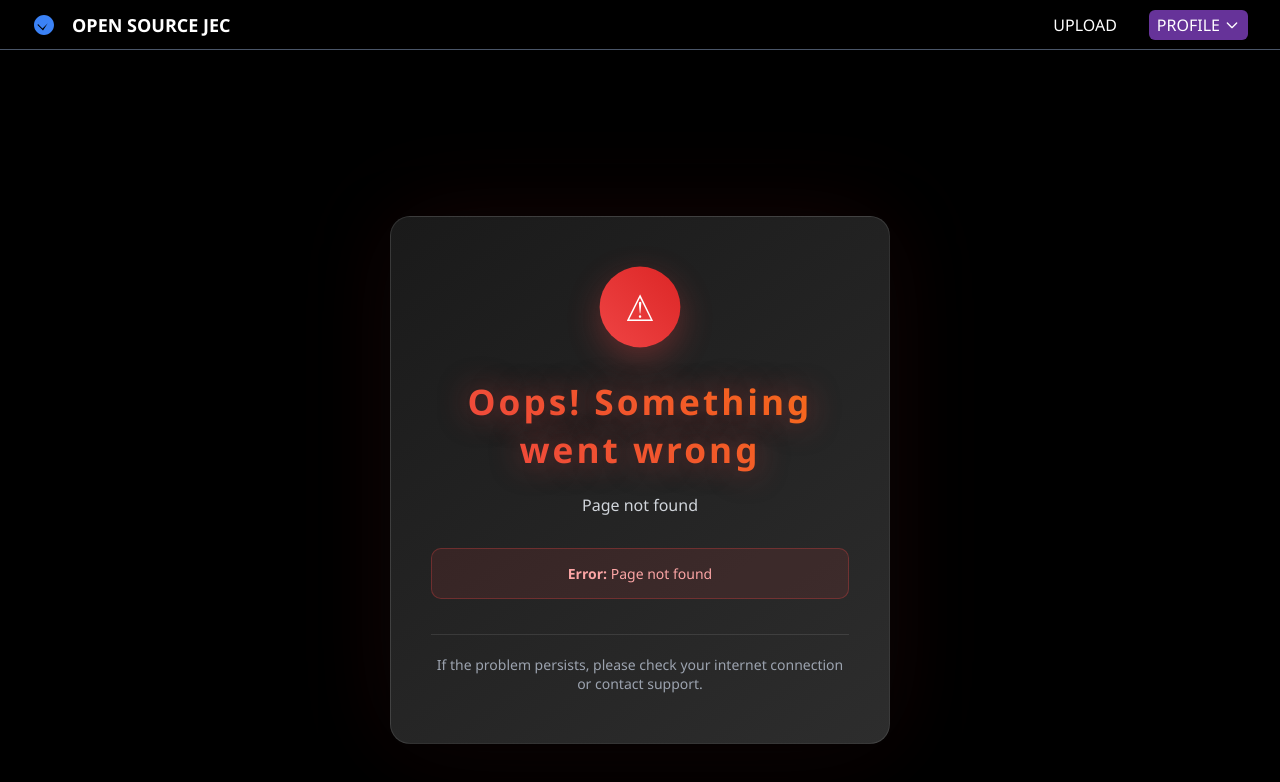
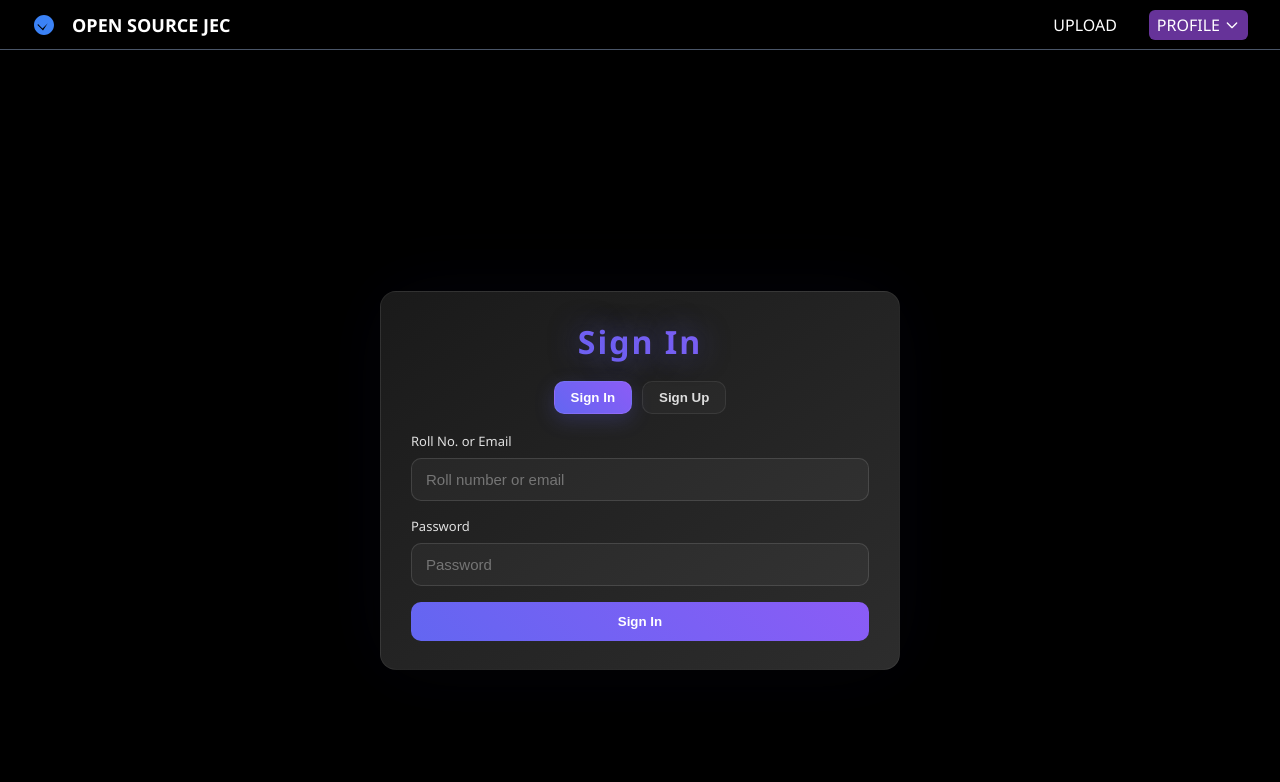
Before and after one commit to hardikgaikwad/getpyqjec, a React (Vite) app in the folder frontend/: page /profile in a window 1280 px wide. Before the commit this address had no page. Shown: the top 782 px of the page. Built offline with nearby package versions, Linux system fonts and the light colour scheme.

Commit message:
added login form ui

```diff
--- a/frontend/src/App.jsx
+++ b/frontend/src/App.jsx
@@ -2,6 +2,7 @@ import {createBrowserRouter, RouterProvider} from "react-router-dom"
 import DownloadPage from "./components/DownloadPage/DownloadPage";
 import UploadDataPage from "./components/UploadPage/UploadPage";
 import RootLayout from "./components/Root/Root";
+import LoginForm from "./components/LoginForm/LoginForm";
 import ErrorPage from "./components/ErrorPage/Error";
 
 const router = createBrowserRouter([
@@ -11,6 +12,7 @@ const router = createBrowserRouter([
     children: [
       { index: true, element: <DownloadPage />, errorElement: <ErrorPage /> },
       { path: "upload", element: <UploadDataPage />, errorElement: <ErrorPage /> },
+      { path: "profile", element: <LoginForm />, errorElement: <ErrorPage /> },
       { path: "*", element: <ErrorPage msg = "Page not found" /> },
     ],
   },
--- /dev/null
+++ b/frontend/src/components/LoginForm/LoginForm.jsx
@@ -0,0 +1,131 @@
+import { useState } from "react";
+import styles from "./LoginForm.module.css";
+
+export default function LoginForm() {
+  const [mode, setMode] = useState("signin");
+  const [form, setForm] = useState({
+    email: "",
+    rollno: "",
+    password: "",
+    identifier: "",
+  });
+
+  const handleChange = (e) => {
+    const { name, value } = e.target;
+    setForm((prev) => ({ ...prev, [name]: value }));
+  };
+
+  const handleSubmit = (e) => {
+    e.preventDefault();
+  };
+
+  return (
+    <div className={styles.loginPage}>
+      <div className={styles.container}>
+        <h1 className={styles.heading}>{mode === "signin" ? "Sign In" : "Sign Up"}</h1>
+
+        <div className={styles.toggleRow}>
+          <button
+            type="button"
+            className={`${styles.toggleBtn} ${mode === "signin" ? styles.active : ""}`}
+            onClick={() => setMode("signin")}
+          >
+            Sign In
+          </button>
+          <button
+            type="button"
+            className={`${styles.toggleBtn} ${mode === "signup" ? styles.active : ""}`}
+            onClick={() => setMode("signup")}
+          >
+            Sign Up
+          </button>
+        </div>
+
+        <form className={styles.form} onSubmit={handleSubmit} noValidate>
+          {mode === "signup" ? (
+            <>
+              <div className={styles.formGroup}>
+                <label className={styles.label} htmlFor="email">Email</label>
+                <input
+                  id="email"
+                  name="email"
+                  type="email"
+                  className={styles.input}
+                  placeholder="you@example.com"
+                  value={form.email}
+                  onChange={handleChange}
+                  required
+                />
+              </div>
+
+              <div className={styles.formGroup}>
+                <label className={styles.label} htmlFor="rollno">Roll No.</label>
+                <input
+                  id="rollno"
+                  name="rollno"
+                  type="text"
+                  className={styles.input}
+                  placeholder="Roll number"
+                  value={form.rollno}
+                  onChange={handleChange}
+                  required
+                />
+              </div>
+
+              <div className={styles.formGroup}>
+                <label className={styles.label} htmlFor="password">Password</label>
+                <input
+                  id="password"
+                  name="password"
+                  type="password"
+                  className={styles.input}
+                  placeholder="Password"
+                  value={form.password}
+                  onChange={handleChange}
+                  required
+                  minLength={6}
+                />
+              </div>
+            </>
+          ) : (
+            <>
+              <div className={styles.formGroup}>
+                <label className={styles.label} htmlFor="identifier">Roll No. or Email</label>
+                <input
+                  id="identifier"
+                  name="identifier"
+                  type="text"
+                  className={styles.input}
+                  placeholder="Roll number or email"
+                  value={form.identifier}
+                  onChange={handleChange}
+                  required
+                />
+              </div>
+
+              <div className={styles.formGroup}>
+                <label className={styles.label} htmlFor="password">Password</label>
+                <input
+                  id="password"
+                  name="password"
+                  type="password"
+                  className={styles.input}
+                  placeholder="Password"
+                  value={form.password}
+                  onChange={handleChange}
+                  required
+                />
+              </div>
+            </>
+          )}
+
+          <div className={styles.buttonGroup}>
+            <button type="submit" className={styles.submitBtn}>
+              {mode === "signin" ? "Sign In" : "Sign Up"}
+            </button>
+          </div>
+        </form>
+      </div>
+    </div>
+  );
+}
--- /dev/null
+++ b/frontend/src/components/LoginForm/LoginForm.module.css
@@ -0,0 +1,143 @@
+.loginPage {
+  min-height: 100vh;
+  background-color: #000000;
+  width: 100%;
+  display: flex;
+  align-items: center;
+  justify-content: center;
+  padding: 30px 20px;
+}
+
+.container {
+  background: linear-gradient(145deg, #1a1a1a, #2d2d2d);
+  border-radius: 16px;
+  padding: 28px 30px;
+  box-shadow: 0 20px 60px rgba(0, 0, 0, 0.5), 0 0 80px rgba(99, 102, 241, 0.06);
+  max-width: 520px;
+  width: 100%;
+  border: 1px solid rgba(255, 255, 255, 0.06);
+}
+
+.heading {
+  text-align: center;
+  margin-bottom: 18px;
+  font-size: 2em;
+  letter-spacing: 2px;
+  background: linear-gradient(45deg, #6366f1, #8b5cf6);
+  -webkit-background-clip: text;
+  -webkit-text-fill-color: transparent;
+}
+
+.toggleRow {
+  display: flex;
+  gap: 10px;
+  justify-content: center;
+  margin-bottom: 18px;
+}
+
+.toggleBtn {
+  padding: 8px 16px;
+  border-radius: 10px;
+  border: 1px solid rgba(255, 255, 255, 0.08);
+  background-color: rgba(255, 255, 255, 0.03);
+  color: #ddd;
+  cursor: pointer;
+  font-weight: 600;
+  transition: all 0.18s ease;
+}
+
+.toggleBtn:hover {
+  transform: translateY(-2px);
+}
+
+.active {
+  background: linear-gradient(45deg, #6366f1, #8b5cf6);
+  color: #fff;
+  box-shadow: 0 6px 20px rgba(99, 102, 241, 0.22);
+}
+
+.form {
+  width: 100%;
+}
+
+.formGroup {
+  margin-bottom: 16px;
+}
+
+.label {
+  color: #e0e0e0;
+  display: block;
+  margin-bottom: 8px;
+  font-size: 13px;
+  font-weight: 500;
+}
+
+.input {
+  width: 100%;
+  padding: 12px 14px;
+  background-color: rgba(255, 255, 255, 0.04);
+  border: 1px solid rgba(255, 255, 255, 0.12);
+  border-radius: 10px;
+  color: #fff;
+  font-size: 15px;
+  outline: none;
+  transition: all 0.2s ease;
+}
+
+.input:focus {
+  background-color: rgba(255, 255, 255, 0.06);
+  border-color: #6366f1;
+  box-shadow: 0 0 12px rgba(99, 102, 241, 0.18);
+}
+
+.buttonGroup {
+  display: flex;
+  gap: 12px;
+  margin-top: 12px;
+}
+
+.submitBtn {
+  flex: 1;
+  padding: 12px 16px;
+  border: none;
+  border-radius: 10px;
+  background: linear-gradient(45deg, #6366f1, #8b5cf6);
+  color: #fff;
+  font-weight: 700;
+  cursor: pointer;
+  transition: all 0.2s ease;
+}
+
+.submitBtn:hover {
+  transform: translateY(-2px);
+  box-shadow: 0 8px 30px rgba(99, 102, 241, 0.28);
+}
+
+@media (max-width: 520px) {
+  .container {
+    padding: 22px 18px;
+    max-width: 420px;
+  }
+
+  .heading {
+    font-size: 1.6em;
+  }
+
+  .toggleRow {
+    gap: 8px;
+  }
+
+  .buttonGroup {
+    flex-direction: column;
+  }
+}
+
+@media (max-width: 400px) {
+  .container {
+    padding: 18px 14px;
+  }
+
+  .input {
+    padding: 10px 12px;
+  }
+}
--- a/frontend/vite.config.js
+++ b/frontend/vite.config.js
@@ -4,7 +4,7 @@ import react from '@vitejs/plugin-react'
 // https://vite.dev/config/
 export default defineConfig({
   plugins: [react()],
-  base: "/static/",
+  base: "/",
   build: {
     outDir: "dist",
     assetsDir: "",
```
